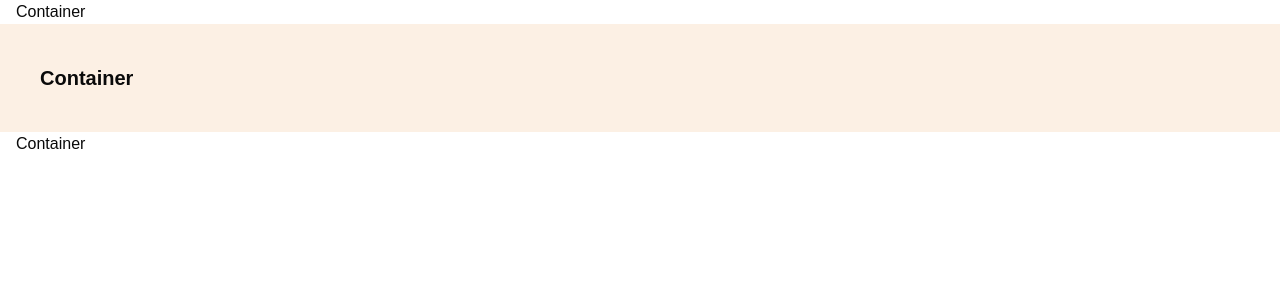
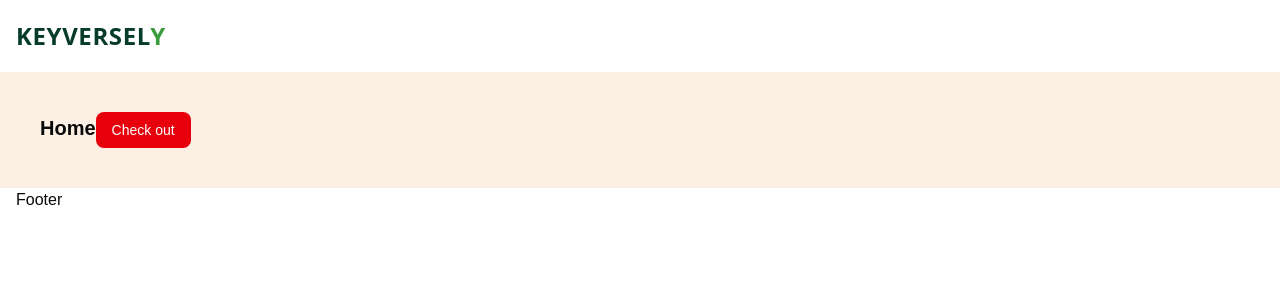
Before and after one commit to WebApp07/Keyversly-llc, a Next.js app: page / in a window 1280 px wide. Shown: the top 300 px of the page. Built offline with nearby package versions, Linux system fonts and the light colour scheme.

Commit message:
feat: add logo component to header

```diff
--- a/components/Container.tsx
+++ b/components/Container.tsx
@@ -9,7 +9,7 @@
   className?: string;
 }) {
   return (
-    <div className={cn("max-w-7xl mx-auto px-4", className)}>Container</div>
+    <div className={cn("max-w-7xl mx-auto px-4", className)}>{children}</div>
   );
 }
 
--- a/components/Header.tsx
+++ b/components/Header.tsx
@@ -1,10 +1,16 @@
 import React from "react";
 import Container from "./Container";
+import Logo from "./Logo";
 
 function Header() {
   return (
-    <header>
-      <Container className="">Header</Container>
+    <header className="bg-white py-5">
+      <Container className="">
+        {/* Logo */}
+        <Logo />
+        {/* NavButton */}
+        {/* NavAdmin */}
+      </Container>
     </header>
   );
 }
--- /dev/null
+++ b/components/Logo.tsx
@@ -0,0 +1,22 @@
+import { cn } from "@/lib/utils";
+import Link from "next/link";
+
+function Logo({ className }: { className?: string }) {
+  return (
+    <Link href={"/"}>
+      <h2
+        className={cn(
+          "text-2xl text-shop_dark_green font-black tracking-wide uppercase hover:text-shop_light_green hoverEffect group font-sans",
+          className
+        )}
+      >
+        keyversel
+        <span className="text-shop_light_green group-hover:text-shop_dark_green hoverEffect">
+          y
+        </span>
+      </h2>
+    </Link>
+  );
+}
+
+export default Logo;
```
